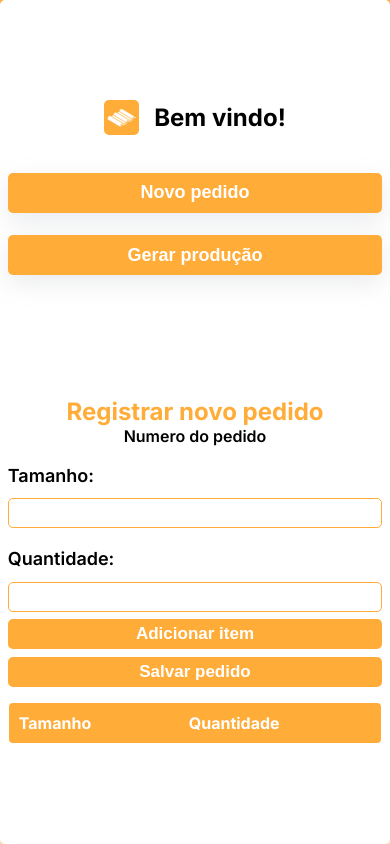
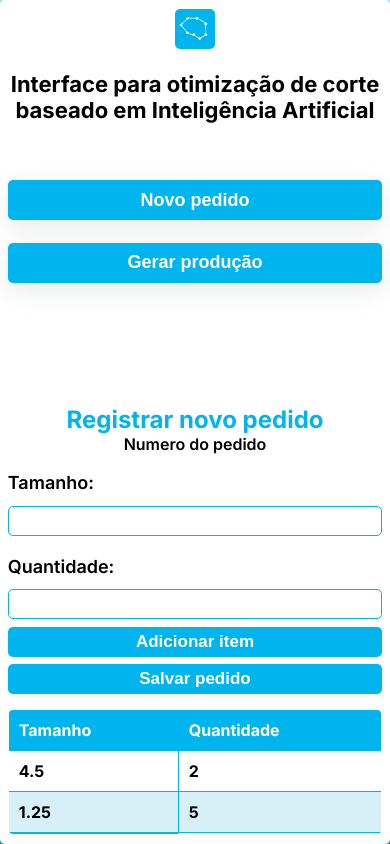
Before and after one commit to nicolelimam/SistemaOtimiza-o, a plain HTML site: page SistemaOtimizacao/index.html in a window 390 px wide. Drawn offline with Linux system fonts and the light colour scheme.

Commit message:
Atualizando interface

```diff
--- a/SistemaOtimizacao/index.html
+++ b/SistemaOtimizacao/index.html
@@ -11,10 +11,11 @@
         <div class="left-container">
             <div class="top">
                 <div class="icon">
-                    <img src="icon-pg.png" alt="">
+                    <img src="int-sys-light.png" alt="">
                 </div>
-                <h2>Bem vindo!</h2>
+                <h2>Interface para otimização de corte baseado em Inteligência Artificial</h2>
             </div>
+            <br>
             <div class="btn-content">
                 <button id="btnNovoPedido">
                     Novo pedido
@@ -51,7 +52,12 @@
                             </thead>
                             <tbody>
                                <tr>
-
+                                    <th scope="col">4.5</th>
+                                    <th scope="col">2</th>
+                                </tr>
+                                <tr>
+                                    <th scope="col">1.25</th>
+                                    <th scope="col">5</th>
                                 </tr>
                             </tbody>
                         </table>
@@ -75,6 +81,16 @@
                             </thead>
                             <tbody>
                                 <tr>
+                                    <th>Barra 1</th>
+                                    <th>Pedido 1 <br>
+                                        Item 1 - 4.5 x2 <br>
+                                        Item 2 - 1.25 x5 <br>
+                                    </th>
+                                    <th>---</th>
+                                    <th>---</th>
+                                    <th>---</th>
+                                    <th>---</th>
+                                </tr>
 
                             </tbody>
                         </table>
--- a/SistemaOtimizacao/style.css
+++ b/SistemaOtimizacao/style.css
@@ -15,7 +15,7 @@ body {
     width: 100%;
     height: 100vh;
     overflow-y: auto;
-    background: linear-gradient(343deg, rgba(255,231,198,1) 0%, rgba(255,172,56,1) 100%);
+    background: linear-gradient(180deg, rgba(170,230,249,1) 0%, rgba(6,149,195,1) 100%);
 }
 
 .container {
@@ -48,7 +48,8 @@ body {
 
 .top {
     display: flex;
-    align-items: center;
+    flex-direction: column;
+    align-items: flex-start;
     justify-content: flex-start;
     width: 100%;
     margin-bottom: 10%;
@@ -58,11 +59,15 @@ body {
     display: flex;
     align-items: center;
     justify-content: center;
-    background-color: rgba(255,172,56,1);
-    width: 45px;
-    height: 45px;
+    background-color: #00b4ee;
+    width: 40px;
+    height: 40px;
+    min-width: 40px;
+    min-height: 40px;
+    max-width: 40px;
+    max-height: 40px;
     border-radius: 5px;
-    margin-right: 1%;
+    margin-bottom: 1%;
 }
 
 .icon img {
@@ -70,19 +75,20 @@ body {
 }
 
 .top h2 {
-    font-size: 32px;
-    margin-left: 2%;
+    margin-top: 2%;
+    font-size: 26px;
 }
 
 @media screen and (max-width: 1499px) {
     .top h2 {
-        font-size: 24px;
-        margin-left: 3%;
+        margin-top: 2%;
+        font-size: 22px;
     }
 
     .icon {
-        width: 35px;
-        height: 35px;
+        width: 40px;
+        height: 40px;
+        margin-bottom: 4%;
     }
 }
 
@@ -97,7 +103,7 @@ body {
     height: 40px;
     font-size: 18px;
     margin-bottom: 6%;
-    background: rgba(255,172,56,1);
+    background: #00b4ee;
     border-radius: 5px;
     box-shadow: rgba(149, 157, 165, 0.2) 0px 8px 24px;
     border: none;
@@ -107,11 +113,11 @@ body {
 }
 
 #btnNovoPedido:hover, #btnGerarProducao:hover {
-    background: rgb(238, 159, 49);
+    background: #0695c3;
 }
 
 #btnNovoPedido:active, #btnGerarProducao:active {
-    background: rgb(221, 148, 45);
+    background: #09789c;
 }
 
 .right-container {
@@ -119,7 +125,7 @@ body {
     flex-direction: column;
     width: 70%;
     padding: 2%;
-    overflow-y: auto; /* Adicionando rolagem interna */
+    overflow-y: auto;
 }
 
 .right-content {
@@ -144,7 +150,7 @@ body {
 
 .top-cnp h4 {
     font-size: 24px;
-    color: rgba(255,172,56,1);
+    color: #00b4ee;
 }
 
 .numero-pedido {
@@ -174,7 +180,7 @@ form input[type="number"]{
     padding-right: 1%;
     border-radius: 5px;
     outline: none;
-    border: 1px solid rgba(255,172,56,1);
+    border: 1px solid #00b4ee;
 }
 
 #btnAdicionarItem, #btnSalvarPedido {
@@ -183,7 +189,7 @@ form input[type="number"]{
     justify-content: center;
     width: 50%;
     height: 30px;
-    background: rgba(255,172,56,1);
+    background: #00b4ee;
     border-radius: 5px;
     outline: none;
     border: none;
@@ -193,10 +199,10 @@ form input[type="number"]{
     margin-top: 1%;
     font-weight: 600;
     &:hover {
-        background: rgb(238, 159, 49);
+        background: #0695c3;
     }
     &:active {
-        background: rgb(221, 148, 45);
+        background: #09789c;
     }
 }
 
@@ -209,7 +215,7 @@ form input[type="number"]{
 .tabela-itens-pedido {
     border-collapse: collapse;
     width: 100%;
-    border: 1px solid rgba(255,172,56,1);
+    border: 1px solid #00b4ee;
     border-radius: 5px;
     overflow: hidden;
     margin-top: 0;
@@ -217,7 +223,7 @@ form input[type="number"]{
 }
 
 .tabela-itens-pedido thead {
-    background-color: rgba(255,172,56,1);
+    background-color: #00b4ee;
     color: white;
     position: sticky;
     top: 0;
@@ -227,7 +233,7 @@ form input[type="number"]{
 .tabela-itens-pedido td {
     padding: 10px;
     text-align: left;
-    border: 1px solid rgba(255,172,56,1);
+    border: 1px solid #00b4ee;
 }
 
 .tabela-itens-pedido tbody tr {
@@ -236,7 +242,7 @@ form input[type="number"]{
 }
 
 .tabela-itens-pedido tbody tr:nth-child(even) {
-    background-color: rgb(247, 237, 223);
+    background-color: #d7f0f8;
 }
 
 .container-gerar-producao {
@@ -252,7 +258,7 @@ form input[type="number"]{
 
 .top-cgp h4 {
     font-size: 24px;
-    color: rgba(255,172,56,1);
+    color: #00b4ee;
 }
 
 .container-tabela-cgp {
@@ -264,7 +270,7 @@ form input[type="number"]{
 .tabela-gerar-producao {
     border-collapse: collapse;
     width: 100%;
-    border: 1px solid rgba(255,172,56,1);
+    border: 1px solid #00b4ee;
     border-radius: 5px;
     overflow: hidden;
     margin-top: 0;
@@ -272,7 +278,7 @@ form input[type="number"]{
 }
 
 .tabela-gerar-producao thead {
-    background-color: rgba(255,172,56,1);
+    background-color: #00b4ee;
     color: white;
     position: sticky;
     top: 0;
@@ -282,7 +288,7 @@ form input[type="number"]{
 .tabela-gerar-producao td {
     padding: 10px;
     text-align: left;
-    border: 1px solid rgba(255,172,56,1);
+    border: 1px solid #00b4ee;
 }
 
 .tabela-gerar-producao tbody tr {
@@ -346,29 +352,32 @@ form input[type="number"]{
 .panel-popup-salvar h5 {
     margin-bottom: 20px;
     font-size: 18px;
-    color: rgba(255,172,56,1);
+    color: #00b4ee;
 
 }
 
 #btnFecharPopupSalvar {
     display: inline-block;
     padding: 10px 20px;
-    background: rgba(255,172,56,1);
+    background: #00b4ee;
     color: white;
     border: none;
     border-radius: 5px;
     cursor: pointer;
     font-size: 16px;
     &:hover {
-        background: rgb(238, 159, 49);
+        background: #0695c3;
     }
     &:active {
-        background: rgb(221, 148, 45);
+        background: #09789c;
     }
 }
 
 /* --- ÁREA DE RESPONSIVIDADE ---*/
 @media screen and (max-width: 999px) {
+    body {
+        overflow-y: auto;
+    }
     .container {
         display: flex;
         flex-direction: column;
@@ -377,6 +386,12 @@ form input[type="number"]{
         background: white;
         width: 100%;
         height: 100%;
+    }
+
+    .top h2 {
+        margin-top: 2%;
+        text-align: center;
+        font-size: 22px;
     }
 
     .left-container {
@@ -399,7 +414,7 @@ form input[type="number"]{
     .right-container {
         display: flex;
         flex-direction: column;
-        align-items: center;
+        align-items:flex-start;
         justify-content: center;
         width: 100%;
     }
@@ -444,10 +459,13 @@ form input[type="number"]{
         margin: 0;
     }
 
-    .container-novo-pedido,
-    .container-gerar-producao {
+    .container-novo-pedido {
         width: 100%;
         margin-top: 2rem;
+    }
+
+    .container-novo-pedido {
+        width: 100%;
     }
 
     .container-novo-pedido.active,
@@ -473,3 +491,12 @@ form input[type="number"]{
         overflow-x: auto;
     }
 }
+
+/* borda na tabela */
+.tabela-itens-pedido::after,
+.tabela-gerar-producao::after {
+    content: '';
+    display: block;
+    width: 100%;
+    border-bottom: 0.5px solid #00b4ee;
+}
```
Also changed, not shown: SistemaOtimizacao/int-sys-light-logo.png (added), SistemaOtimizacao/int-sys-light.png (added).
